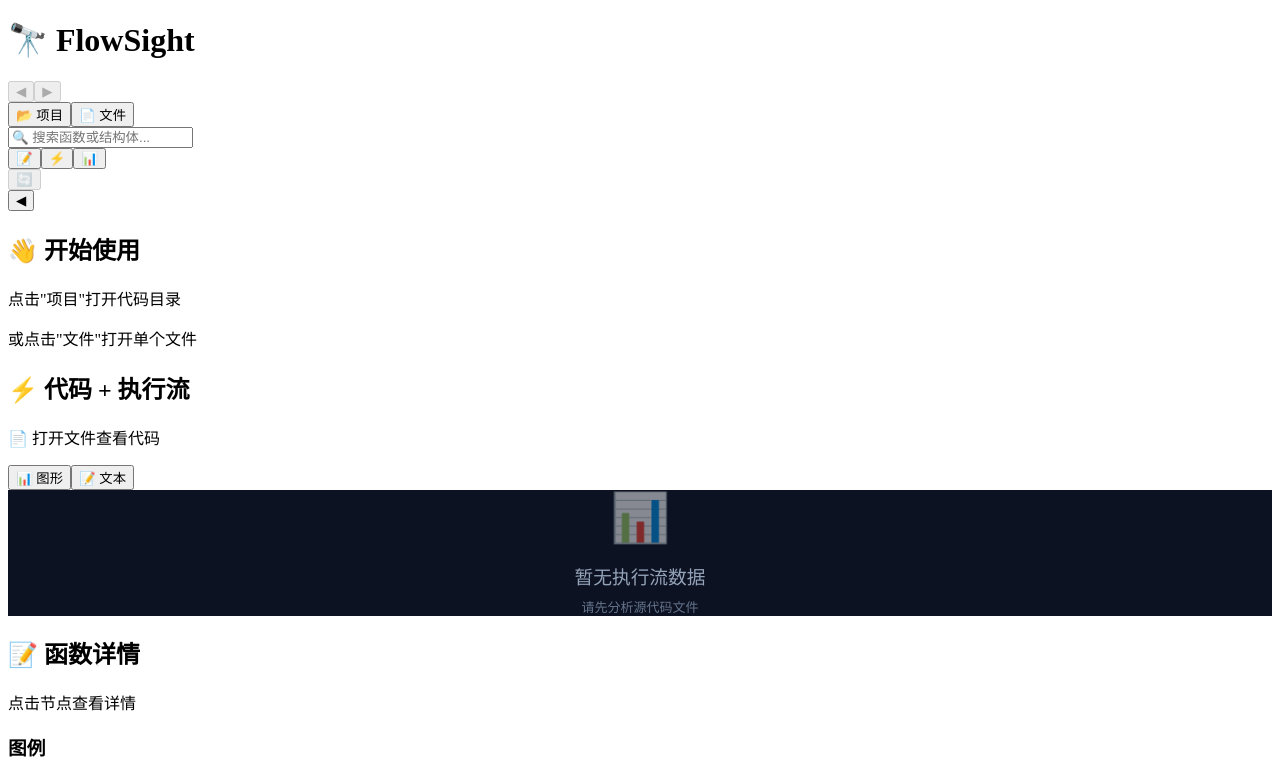
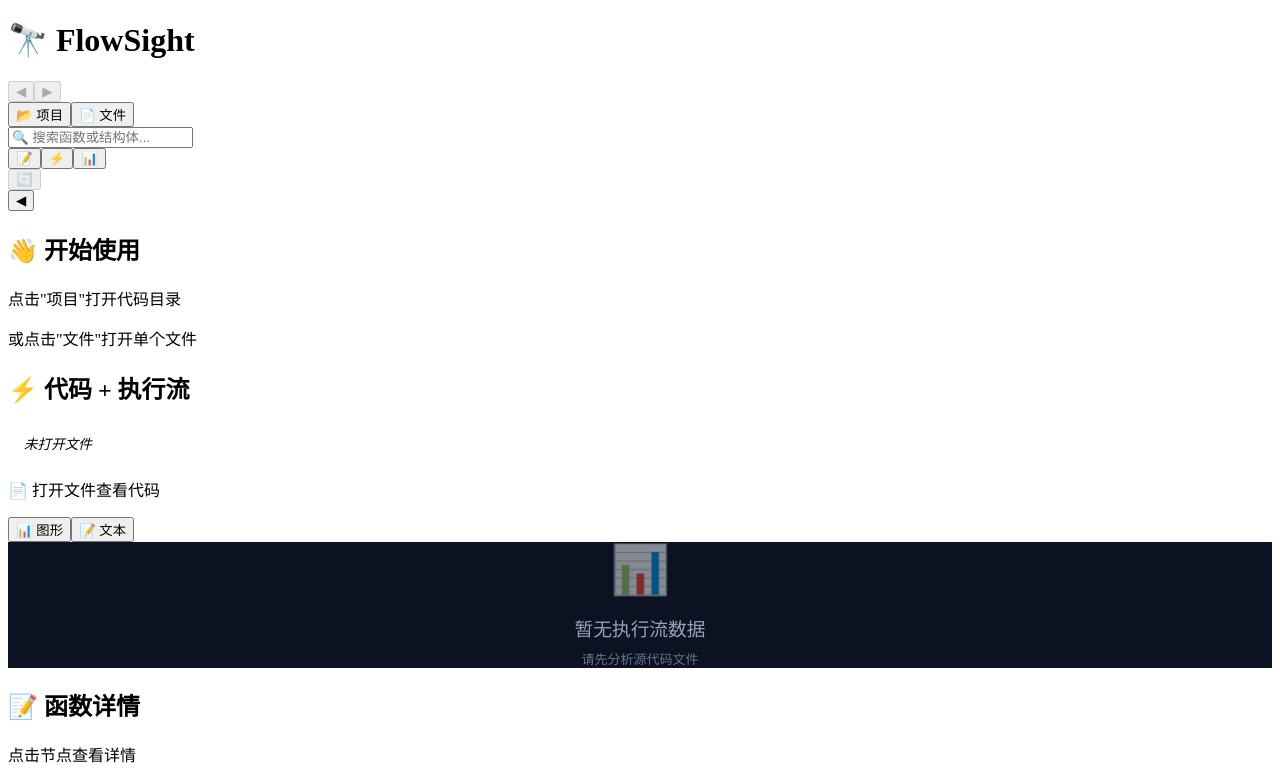
Before and after one commit to TbusOS/flowsight, a React (Vite) app in the folder app/: page / in a window 1280 px wide. Shown: the top 782 px of the page. Built offline with nearby package versions, Linux system fonts and the light colour scheme; the HTML template or start-up script is replaced by a standard one.

Commit message:
feat: 面包屑导航组件
1. 显示当前文件路径 (相对于项目根目录)
2. 显示当前选中的函数名
3. 点击路径部分可跳转
4. 点击函数名跳转到定义
5. 支持横向滚动适应长路径

```diff
--- a/app/src/App.tsx
+++ b/app/src/App.tsx
@@ -11,6 +11,7 @@ import { FileTree, FileNode } from './components/Explorer'
 import { Outline, OutlineItem } from './components/Outline'
 import { CommandPalette } from './components/CommandPalette'
 import { TabBar, Tab } from './components/Tabs'
+import { Breadcrumb } from './components/Breadcrumb'
 import {
   AnalysisResult,
   FlowTreeNode,
@@ -970,6 +971,26 @@ function App() {
                   onTabReorder={reorderTabs}
                 />
 
+                {/* 面包屑导航 */}
+                <Breadcrumb
+                  projectRoot={project?.path}
+                  filePath={filePath}
+                  currentFunction={selectedFunction}
+                  onPathClick={(path) => {
+                    // 打开目录或文件
+                    handleFileSelect(path)
+                  }}
+                  onFunctionClick={() => {
+                    // 跳转到当前函数定义
+                    if (selectedFunction) {
+                      const func = outlineItems.find(item => item.name === selectedFunction)
+                      if (func) {
+                        setGoToLine({ line: func.line, timestamp: Date.now() })
+                      }
+                    }
+                  }}
+                />
+
                 {fileContent ? (
                   <CodeEditor
                     content={fileContent}
--- /dev/null
+++ b/app/src/components/Breadcrumb/Breadcrumb.css
@@ -0,0 +1,64 @@
+/* 面包屑导航样式 */
+
+.breadcrumb {
+  display: flex;
+  align-items: center;
+  gap: 0.25rem;
+  padding: 0.5rem 1rem;
+  background: var(--bg-secondary);
+  border-bottom: 1px solid var(--border);
+  font-size: 0.85rem;
+  color: var(--text-secondary);
+  overflow-x: auto;
+  white-space: nowrap;
+  flex-shrink: 0;
+}
+
+.breadcrumb::-webkit-scrollbar {
+  height: 4px;
+}
+
+.breadcrumb::-webkit-scrollbar-thumb {
+  background: var(--border);
+  border-radius: 2px;
+}
+
+.breadcrumb-empty {
+  color: var(--text-tertiary);
+  font-style: italic;
+}
+
+.breadcrumb-item {
+  padding: 0.15rem 0.3rem;
+  border-radius: 3px;
+  transition: all 0.15s;
+}
+
+.breadcrumb-item.clickable {
+  cursor: pointer;
+}
+
+.breadcrumb-item.clickable:hover {
+  background: var(--bg-tertiary);
+  color: var(--text-primary);
+}
+
+.breadcrumb-item.file {
+  color: var(--text-primary);
+  font-weight: 500;
+}
+
+.breadcrumb-item.function {
+  color: var(--accent);
+  font-family: 'JetBrains Mono', 'Fira Code', monospace;
+}
+
+.breadcrumb-item.function:hover {
+  background: var(--accent-alpha);
+  color: var(--accent);
+}
+
+.breadcrumb-separator {
+  color: var(--text-tertiary);
+  user-select: none;
+}
--- /dev/null
+++ b/app/src/components/Breadcrumb/Breadcrumb.tsx
@@ -0,0 +1,127 @@
+/**
+ * 面包屑导航组件
+ *
+ * 显示当前文件路径和函数位置
+ */
+
+import './Breadcrumb.css'
+
+interface BreadcrumbProps {
+  /** 项目根目录 */
+  projectRoot?: string
+  /** 当前文件路径 */
+  filePath: string
+  /** 当前函数名 */
+  currentFunction?: string | null
+  /** 点击路径部分的回调 */
+  onPathClick?: (path: string) => void
+  /** 点击函数的回调 */
+  onFunctionClick?: () => void
+}
+
+export function Breadcrumb({
+  projectRoot,
+  filePath,
+  currentFunction,
+  onPathClick,
+  onFunctionClick,
+}: BreadcrumbProps) {
+  if (!filePath) {
+    return (
+      <div className="breadcrumb">
+        <span className="breadcrumb-empty">未打开文件</span>
+      </div>
+    )
+  }
+
+  // 计算相对路径
+  let displayPath = filePath
+  if (projectRoot && filePath.startsWith(projectRoot)) {
+    displayPath = filePath.slice(projectRoot.length).replace(/^\//, '')
+  }
+
+  // 分割路径
+  const parts = displayPath.split('/')
+  const fileName = parts.pop() || ''
+  const directories = parts
+
+  // 构建可点击的路径部分
+  const buildPath = (index: number): string => {
+    if (projectRoot) {
+      return projectRoot + '/' + directories.slice(0, index + 1).join('/')
+    }
+    return '/' + directories.slice(0, index + 1).join('/')
+  }
+
+  return (
+    <div className="breadcrumb">
+      {/* 项目根目录图标 */}
+      {projectRoot && (
+        <>
+          <span
+            className="breadcrumb-item clickable"
+            onClick={() => onPathClick?.(projectRoot)}
+            title={projectRoot}
+          >
+            📁
+          </span>
+          <span className="breadcrumb-separator">/</span>
+        </>
+      )}
+
+      {/* 目录路径 */}
+      {directories.map((dir, index) => (
+        <span key={index}>
+          <span
+            className="breadcrumb-item clickable"
+            onClick={() => onPathClick?.(buildPath(index))}
+            title={buildPath(index)}
+          >
+            {dir}
+          </span>
+          <span className="breadcrumb-separator">/</span>
+        </span>
+      ))}
+
+      {/* 文件名 */}
+      <span className="breadcrumb-item file">
+        {getFileIcon(fileName)} {fileName}
+      </span>
+
+      {/* 当前函数 */}
+      {currentFunction && (
+        <>
+          <span className="breadcrumb-separator">›</span>
+          <span
+            className="breadcrumb-item function clickable"
+            onClick={onFunctionClick}
+            title={`跳转到 ${currentFunction}()`}
+          >
+            ƒ {currentFunction}()
+          </span>
+        </>
+      )}
+    </div>
+  )
+}
+
+// 获取文件图标
+function getFileIcon(fileName: string): string {
+  const ext = fileName.split('.').pop()?.toLowerCase()
+  switch (ext) {
+    case 'c': return '📄'
+    case 'h': return '📋'
+    case 'cpp':
+    case 'cc':
+    case 'cxx': return '📄'
+    case 'rs': return '🦀'
+    case 'py': return '🐍'
+    case 'js':
+    case 'ts': return '📜'
+    case 'md': return '📝'
+    case 'json': return '⚙️'
+    default: return '📄'
+  }
+}
+
+export default Breadcrumb
--- /dev/null
+++ b/app/src/components/Breadcrumb/index.ts
@@ -0,0 +1 @@
+export { Breadcrumb } from './Breadcrumb'
```
